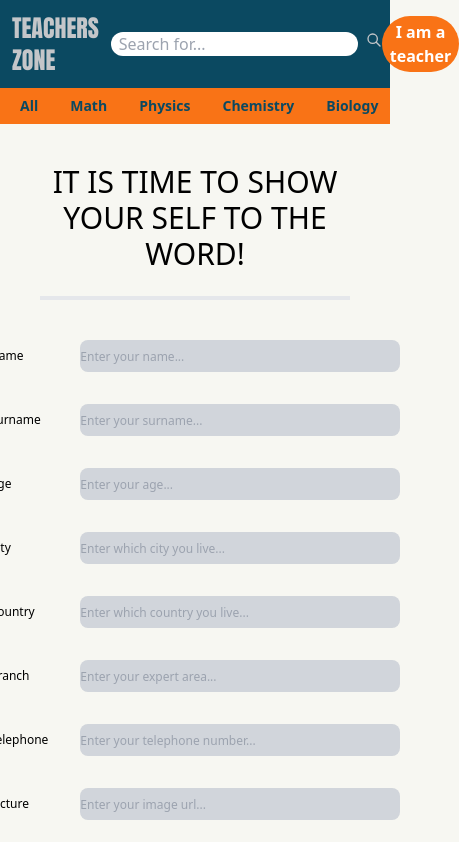
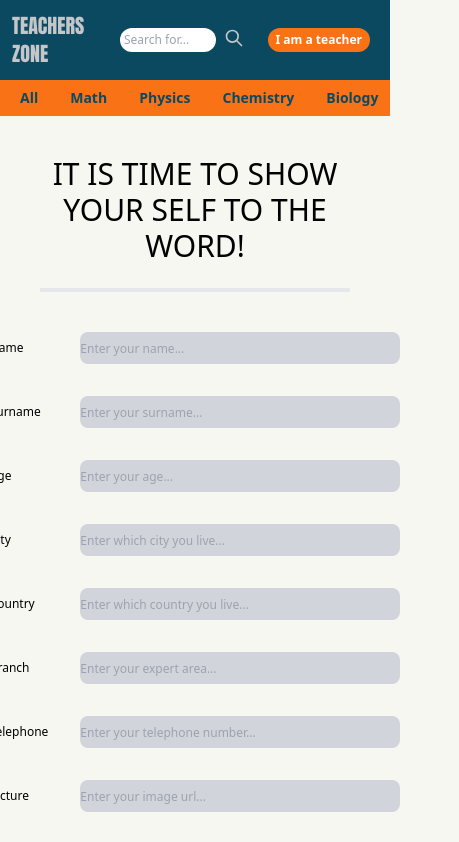
Before and after one commit to HasanAlpCaferoglu/teachers-zone, a Next.js app: page /add-teacher in a window 390 px wide. Shown: the top 842 px of the page, 459 px wide, since content can reach past the window. Built offline with nearby package versions, Linux system fonts and the light colour scheme.

Commit message:
style changed for telephone

```diff
--- a/components/Header.js
+++ b/components/Header.js
@@ -12,9 +12,9 @@ function Header() {
 
   return (
     <div className="mt-0 flex items-center justify-between h-auto bg-[#0b4961]">
-      <div className="cursor-pointer flex flex-col m-3 font-Anton text-2xl text-[#c4c6c9] xl:text-4xl xl:flex-row xl:m-5">
+      <div className="cursor-pointer flex flex-col m-3 font-Anton text-xl text-[#c4c6c9] md:2xl lg:text-4xl lg:flex-row lg:m-5">
         <Link href="/">TEACHERS</Link>
-        <p href="/" className="hidden xl:block">
+        <p href="/" className="hidden lg:block">
           -
         </p>
         <Link href="/">ZONE</Link>
@@ -27,11 +27,11 @@ function Header() {
             router.push(`/?searchForm=${e.target.value}`);
           }} // set the value of state searchQuery anytime the user types in the searchbox
           placeholder="Search for..."
-          className="rounded-full px-2 xl:pr-10 xl:py-1"
+          className="rounded-full text-xs p-1 w-24 sm:text-base sm:w-32 md:w-40 lg:w-56 xl:pr-10 xl:py-1"
         />
-        <SearchIcon className="h-4 ml-2 text-[#c4c6c9] xl:h-7" />
+        <SearchIcon className="h-5 ml-2 text-[#c4c6c9] xl:h-7" />
       </form>
-      <div className="cursor-pointer h-full text-md mr-5 bg-orange-500 rounded-full px-2 py-1 text-white font-bold transition duration-100 transform hover:animate-bounce xl:px-8 xl:text-xl">
+      <div className="cursor-pointer h-full text-xs mr-5 bg-orange-500 rounded-full px-2 py-1 text-white font-bold transition duration-100 transform hover:animate-bounce sm:text-base xl:px-8 xl:text-lg">
         <button onClick={() => router.push("/add-teacher")}>
           I am a teacher
         </button>
```
